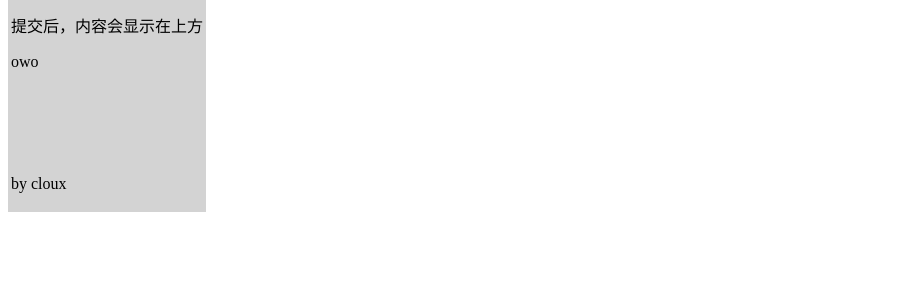
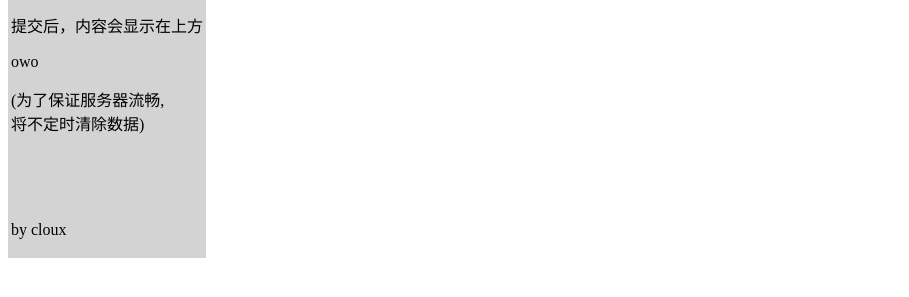
Before and after one commit to clouxyunxi/Writing_board, a website: page index.html in a window 1280 px wide. Shown: the part 161-458 px from the top of the page, without its empty margins (0-909 px from the left). Drawn offline with Linux system fonts and the light colour scheme.

Commit message:
Update index.html with data clearing notice
Added a note about data clearing for server performance.

```diff
--- a/index.html
+++ b/index.html
@@ -29,7 +29,7 @@
         <p>你可以在输入框中输入内容</p>
         <p>提交后，内容会显示在上方</p>
         <p>owo</p>
-        <br>
+        <p>(为了保证服务器流畅,<br>将不定时清除数据)</p>
         <br>
         <br>
         <br>
```
